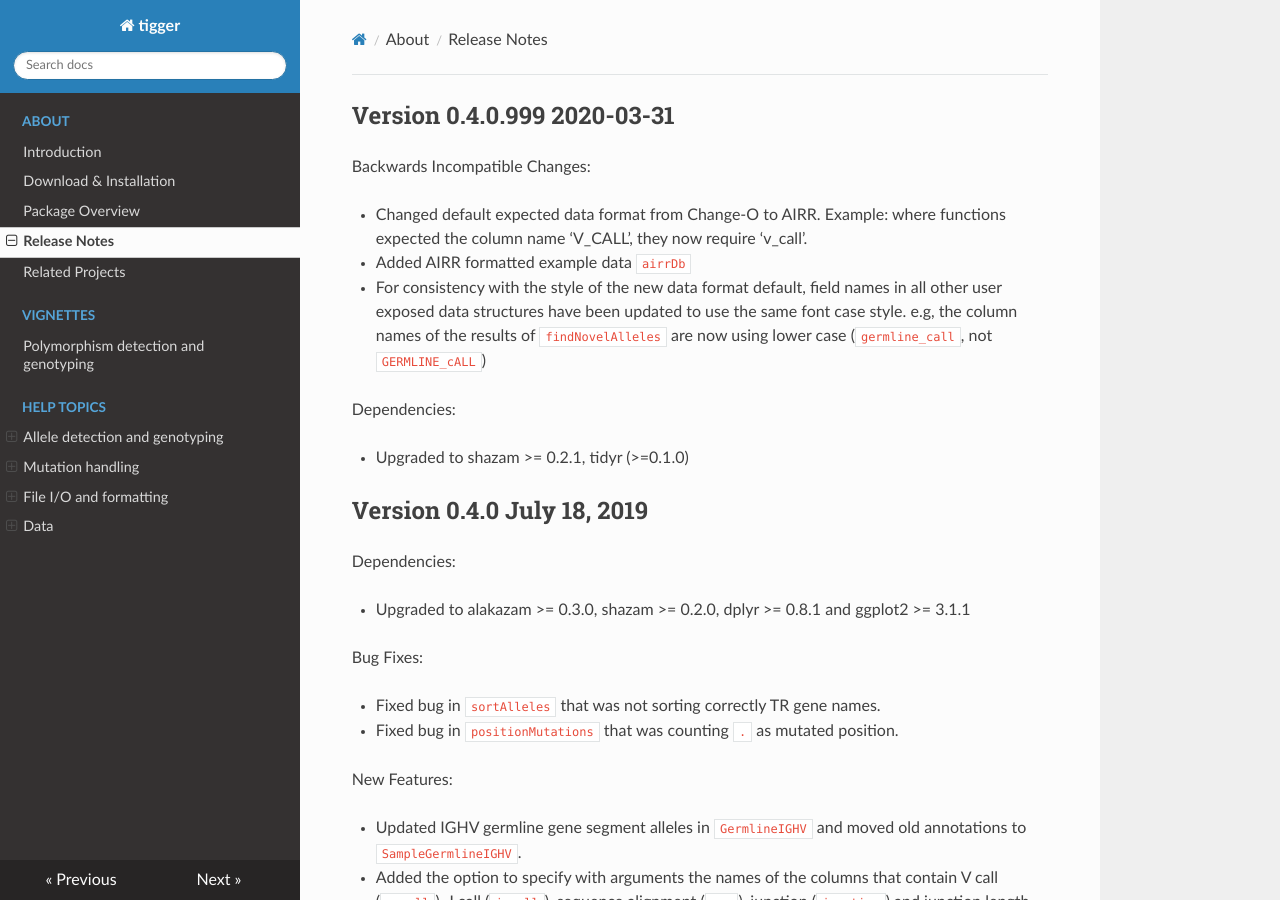
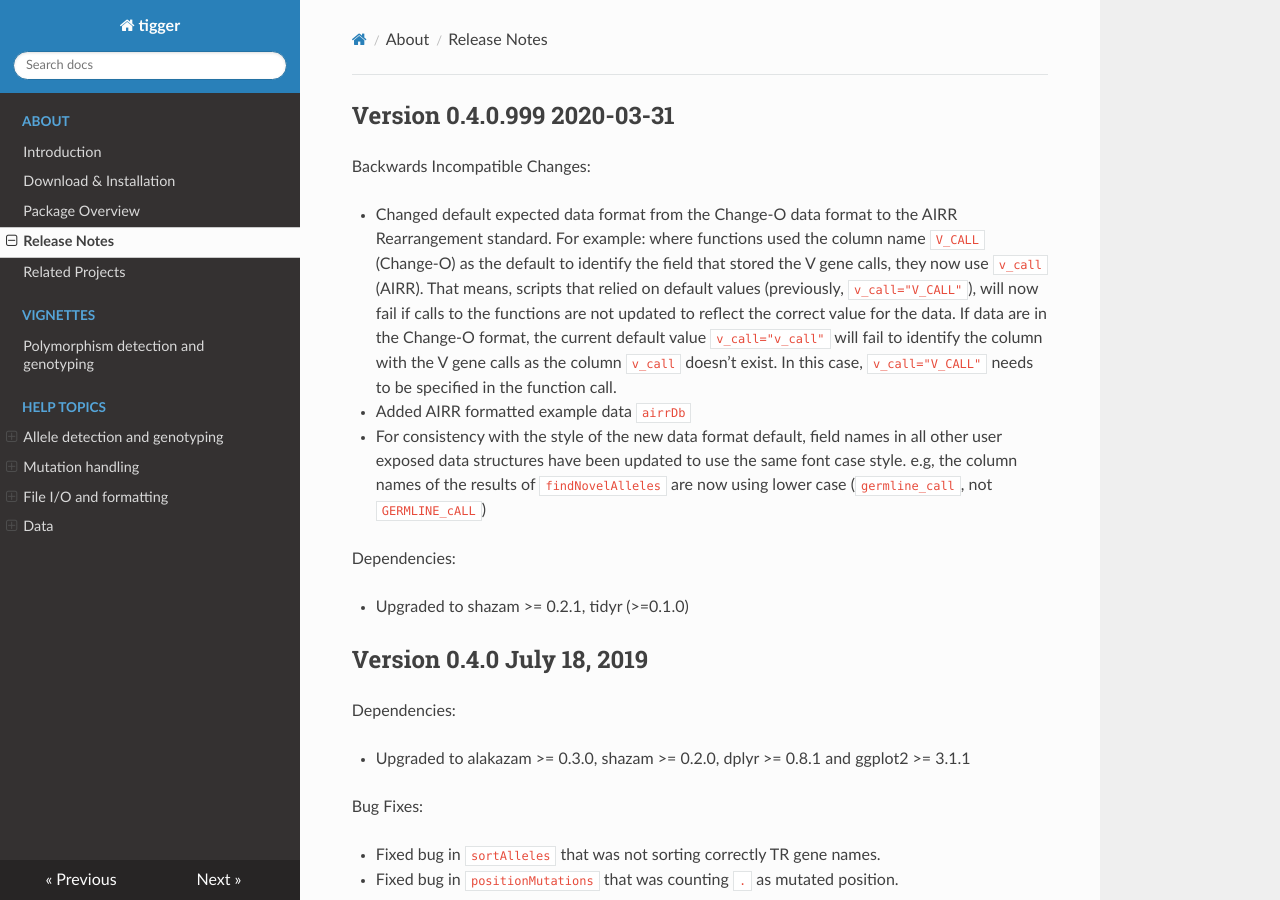
Before and after one commit to immcantation/tigger, an MkDocs documentation site: the page built from docs/news.md, in a window 1280 px wide and 900 px high. Built offline with MkDocs 1.6.1, drawn with Linux system fonts in a browser that asks for light colours; nearby versions of some CDN libraries; old or Windows-style settings are respelled for this version of MkDocs.

Commit message:
date and email

```diff
--- a/docs/news.md
+++ b/docs/news.md
@@ -3,8 +3,16 @@ Version 0.4.0.999 2020-03-31
 
 Backwards Incompatible Changes:
 
-+ Changed default expected data format from Change-O to AIRR. Example: where
-  functions expected the column name 'V_CALL', they now require 'v_call'.
++ Changed default expected data format from the Change-O data format to the
+  AIRR Rearrangement standard. For example: where functions used the column
+  name `V_CALL` (Change-O) as the default to identify the field that stored
+  the V gene calls, they now use `v_call` (AIRR). That means, scripts that
+  relied on default values (previously, `v_call="V_CALL"`), will now fail if
+  calls to the functions are not updated to reflect the correct value for the
+  data. If data are in the Change-O format, the current default value
+  `v_call="v_call"` will fail to identify the column with the V gene calls
+  as the column `v_call` doesn't exist. In this case, `v_call="V_CALL"` needs
+  to be specified in the function call.
 + Added AIRR formatted example data `airrDb`
 + For consistency with the style of the new data format default, field names in
   all other user exposed data structures have been updated to use the same font
```
Also changed, not shown: NEWS.md (+10 -2 lines), docs/index.md (+1 -1 lines), 1 other file.
